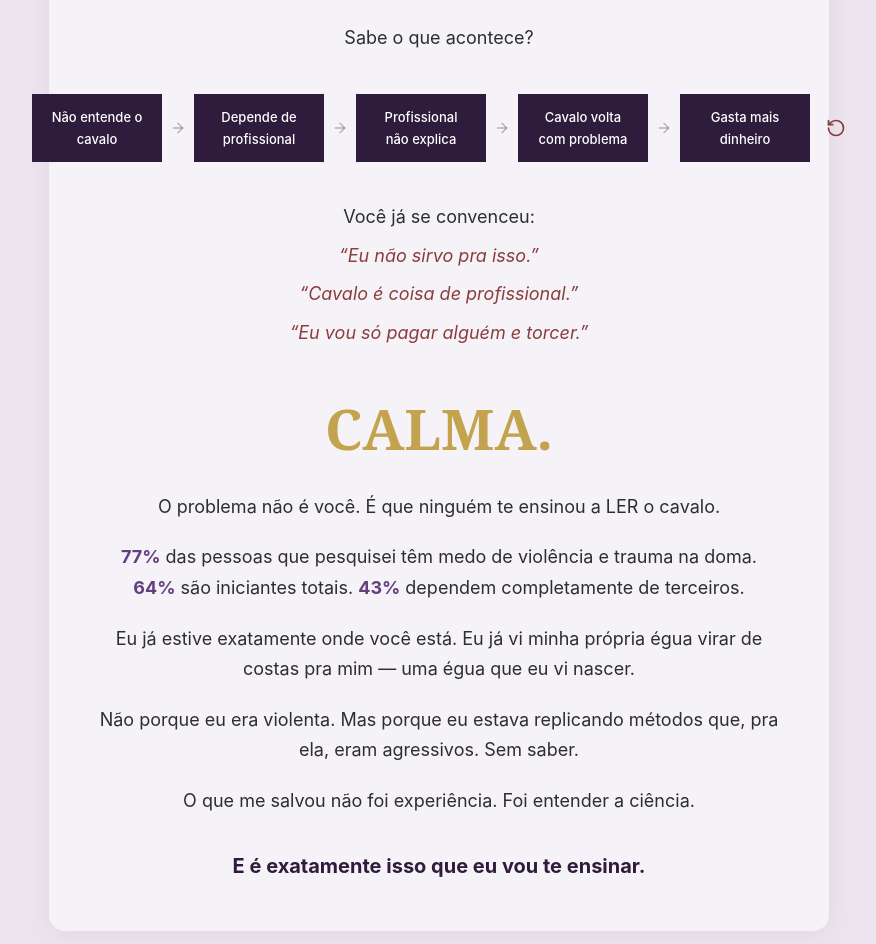
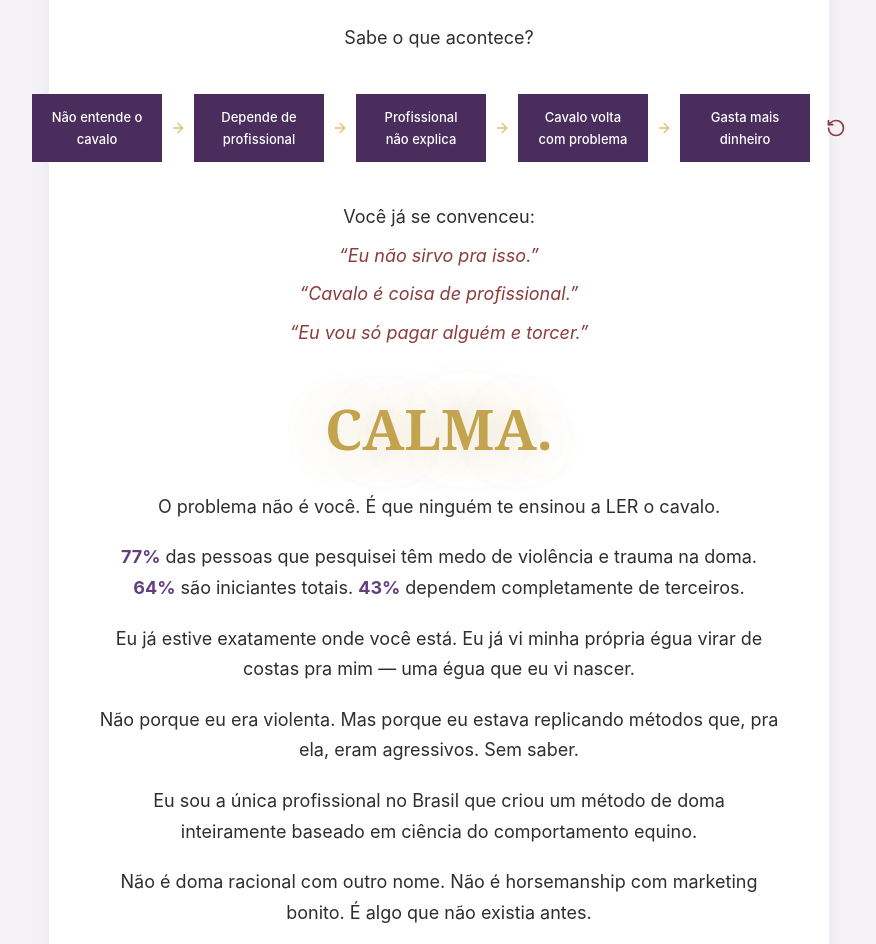
Before and after one commit to gabrielditullio/gleam-kind-echo, a React (Vite) app: page / in a window 1280 px wide. Shown: the part 2288-3232 px from the top of the page, without its empty margins (201-1077 px from the left). Built offline with nearby package versions, Linux system fonts and the light colour scheme; the HTML template or start-up script is replaced by a standard one.

Commit message:
Changes
Co-authored-by: gabrielditullio <101072301+gabrielditullio@users.noreply.github.com>

```diff
--- a/src/components/SectionProblema.tsx
+++ b/src/components/SectionProblema.tsx
@@ -18,41 +18,41 @@ const SectionProblema = () => {
     if (!el) return;
     const obs = new IntersectionObserver(
       ([e]) => { if (e.isIntersecting) { setVisible(true); obs.disconnect(); } },
-      { threshold: 0.15 }
+      { threshold: 0.1 }
     );
     obs.observe(el);
     return () => obs.disconnect();
   }, []);
 
-  const fade = (delay: number) =>
-    `transition-all duration-500 ease-out ${visible ? "opacity-100 translate-y-0" : "opacity-0 translate-y-5"}`;
+  const fade = (delay: number) => ({
+    className: `transition-all duration-500 ease-out ${visible ? "opacity-100 translate-y-0" : "opacity-0 translate-y-5"}`,
+    style: { transitionDelay: `${delay}ms` } as React.CSSProperties,
+  });
 
   return (
-    <section className="bg-creme-roxo py-section-mobile md:py-section-desktop">
+    <section className="bg-off-white py-section-mobile md:py-section-desktop">
       <div ref={sectionRef} className="mx-auto px-5 md:px-10" style={{ maxWidth: "860px" }}>
-        <div className="bg-off-white rounded-2xl shadow-[0_4px_30px_rgba(0,0,0,0.06)] p-8 md:p-12">
-
+        <div
+          className="bg-white rounded-2xl p-8 md:p-12"
+          style={{ boxShadow: "0 4px 20px rgba(45,27,61,0.06)" }}
+        >
           {/* Intro */}
-          <p
-            className={`text-center font-body text-body-mobile md:text-body text-texto-secundario mb-4 ${fade(0)}`}
-            style={{ transitionDelay: "0ms" }}
-          >
+          <p {...fade(0)} >
+            <span className="block text-center font-body text-body-mobile md:text-body text-texto-secundario mb-4">
               Antes de mais nada, entenda uma coisa:
+            </span>
           </p>
 
           {/* Headline */}
-          <h2
-            className={`text-center font-headline font-bold text-h1-mobile md:text-[40px] leading-tight text-vermelho-terroso mb-8 ${fade(200)}`}
-            style={{ transitionDelay: "200ms" }}
-          >
+          <div {...fade(200)}>
+            <h2 className="text-center font-headline font-bold text-[28px] md:text-[40px] leading-tight text-vermelho-terroso mb-8">
               O PROBLEMA NÃO É O SEU CAVALO.
             </h2>
+          </div>
 
-          {/* Emotional text */}
-          <div
-            className={`max-w-text mx-auto space-y-5 text-center font-body text-body-mobile md:text-body text-texto-corpo mb-10 ${fade(400)}`}
-            style={{ transitionDelay: "400ms" }}
-          >
+          {/* Emotional text block 1 */}
+          <div {...fade(400)}>
+            <div className="max-w-text mx-auto space-y-5 text-center font-body text-body-mobile md:text-body text-texto-corpo mb-10">
               <p>Você já tentou de tudo.</p>
               <p>
                 Já levou pra domador. Já pagou{" "}
@@ -68,15 +68,17 @@ const SectionProblema = () => {
               </p>
               <p>Sabe o que acontece?</p>
             </div>
+          </div>
 
           {/* Cycle diagram */}
-          <div className={`max-w-[720px] mx-auto mb-10 ${fade(600)}`} style={{ transitionDelay: "600ms" }}>
+          <div {...fade(600)}>
+            <div className="max-w-[720px] mx-auto mb-10">
               {/* Desktop: horizontal */}
               <div className="hidden md:flex items-center justify-center gap-2">
                 {cycleSteps.map((step, i) => (
                   <div key={i} className="flex items-center gap-2">
                     <div
-                    className="bg-roxo-profundo text-white font-body text-[13px] font-medium px-4 py-3 rounded-lg text-center min-w-[130px] transition-all duration-500 ease-out"
+                      className="bg-roxo-medio text-white font-body text-[13px] font-medium px-4 py-3 rounded-lg text-center min-w-[130px] transition-all duration-500 ease-out"
                       style={{
                         transitionDelay: `${700 + i * 120}ms`,
                         opacity: visible ? 1 : 0,
@@ -86,7 +88,7 @@ const SectionProblema = () => {
                       {step}
                     </div>
                     {i < cycleSteps.length - 1 && (
-                    <ArrowRight size={16} className="text-roxo-claro/40 flex-shrink-0" />
+                      <ArrowRight size={16} className="text-dourado-claro flex-shrink-0" />
                     )}
                   </div>
                 ))}
@@ -106,7 +108,7 @@ const SectionProblema = () => {
                 {cycleSteps.map((step, i) => (
                   <div key={i} className="flex flex-col items-center gap-3">
                     <div
-                    className="bg-roxo-profundo text-white font-body text-[13px] font-medium px-5 py-3 rounded-lg text-center w-full max-w-[240px] transition-all duration-500 ease-out"
+                      className="bg-roxo-medio text-white font-body text-[13px] font-medium px-5 py-3 rounded-lg text-center w-full max-w-[240px] transition-all duration-500 ease-out"
                       style={{
                         transitionDelay: `${700 + i * 120}ms`,
                         opacity: visible ? 1 : 0,
@@ -116,7 +118,7 @@ const SectionProblema = () => {
                       {step}
                     </div>
                     {i < cycleSteps.length - 1 && (
-                    <ArrowRight size={16} className="text-roxo-claro/40 rotate-90" />
+                      <ArrowRight size={16} className="text-dourado-claro rotate-90" />
                     )}
                   </div>
                 ))}
@@ -131,12 +133,11 @@ const SectionProblema = () => {
                 </div>
               </div>
             </div>
+          </div>
 
           {/* Self-sabotage phrases */}
-          <div
-            className={`text-center space-y-2 mb-8 ${fade(900)}`}
-            style={{ transitionDelay: "900ms" }}
-          >
+          <div {...fade(900)}>
+            <div className="text-center space-y-2 mb-8">
               <p className="font-body text-body-mobile md:text-body text-texto-corpo mb-2">
                 Você já se convenceu:
               </p>
@@ -150,20 +151,24 @@ const SectionProblema = () => {
                 </p>
               ))}
             </div>
+          </div>
 
           {/* CALMA */}
+          <div {...fade(1100)}>
             <h2
-            className={`text-center font-headline font-bold text-[40px] md:text-[56px] text-dourado mt-8 mb-4 ${fade(1100)}`}
-            style={{ transitionDelay: "1100ms" }}
+              className="text-center font-headline font-bold text-[40px] md:text-[56px] text-dourado mt-8 mb-4"
+              style={{
+                textShadow: visible ? "0 0 40px hsl(var(--dourado) / 0.4), 0 0 80px hsl(var(--dourado) / 0.15)" : "none",
+                transition: "text-shadow 0.8s ease-out",
+              }}
             >
               CALMA.
             </h2>
+          </div>
 
           {/* Scientific text */}
-          <div
-            className={`max-w-text mx-auto space-y-5 text-center font-body text-body-mobile md:text-body text-texto-corpo ${fade(1200)}`}
-            style={{ transitionDelay: "1200ms" }}
-          >
+          <div {...fade(1200)}>
+            <div className="max-w-text mx-auto space-y-5 text-center font-body text-body-mobile md:text-body text-texto-corpo">
               <p>
                 O problema não é você. É que ninguém te ensinou a LER o cavalo.
               </p>
@@ -181,17 +186,27 @@ const SectionProblema = () => {
                 métodos que, pra ela, eram agressivos. Sem saber.
               </p>
               <p>
-              O que me salvou não foi experiência. Foi entender a ciência.
+                Eu sou a única profissional no Brasil que criou um método de doma
+                inteiramente baseado em ciência do comportamento equino.
               </p>
+              <p>
+                Não é doma racional com outro nome. Não é horsemanship com
+                marketing bonito. É algo que não existia antes.
+              </p>
+              <p>
+                Depois de mais de <span className="font-bold text-roxo-claro">600 cavalos</span> trabalhados — incluindo casos que
+                outros profissionais desistiram — eu posso te dizer com segurança:
+                esse método funciona.
+              </p>
+            </div>
           </div>
 
           {/* Closing */}
-          <p
-            className={`text-center font-body font-bold text-[18px] md:text-[20px] text-roxo-profundo mt-8 ${fade(1400)}`}
-            style={{ transitionDelay: "1400ms" }}
-          >
+          <div {...fade(1400)}>
+            <p className="text-center font-body font-bold text-[18px] md:text-[20px] text-roxo-profundo mt-8">
               E é exatamente isso que eu vou te ensinar.
             </p>
+          </div>
         </div>
       </div>
     </section>
```
Lines whose indentation alone changed are shown as unchanged.
